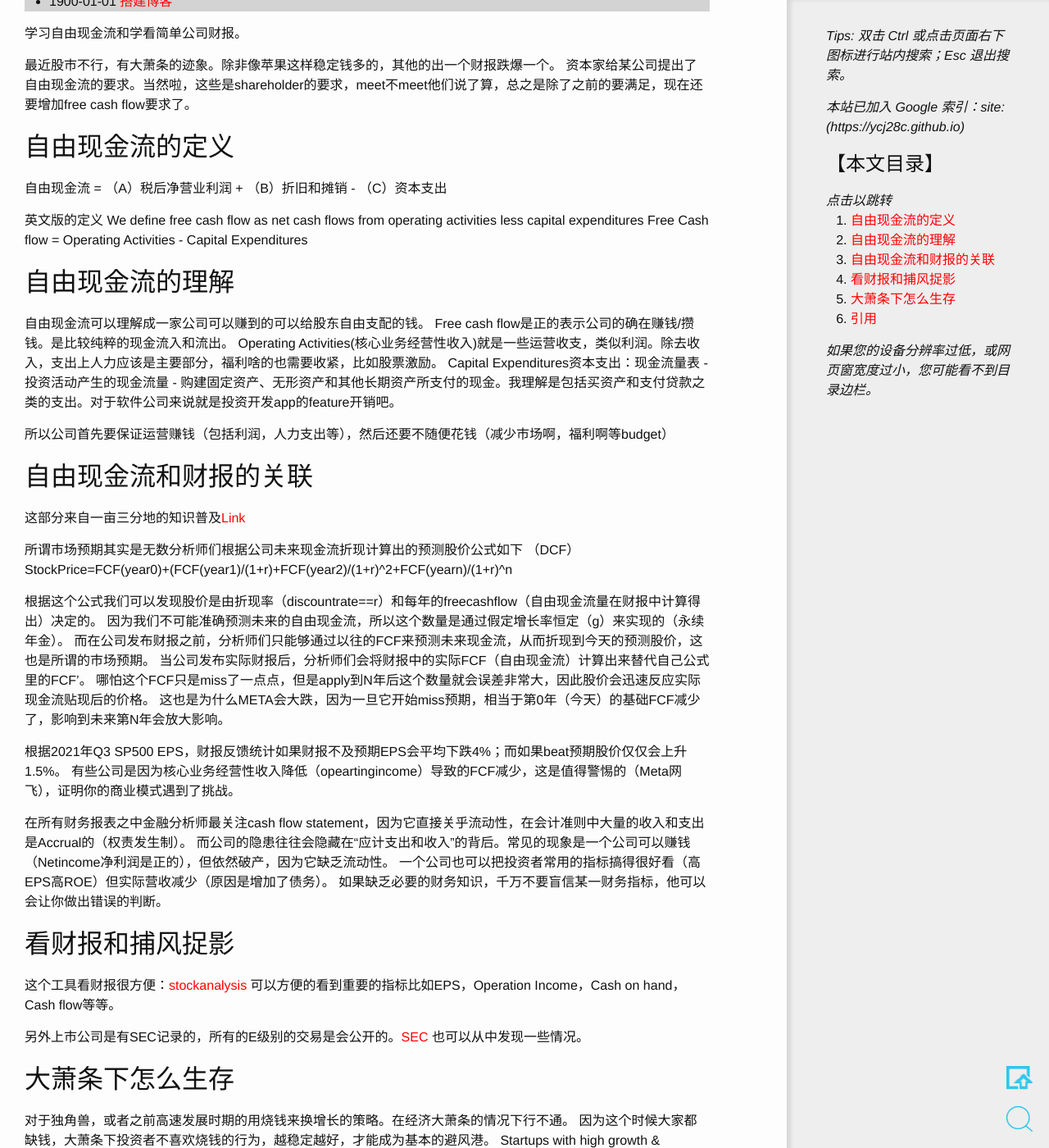
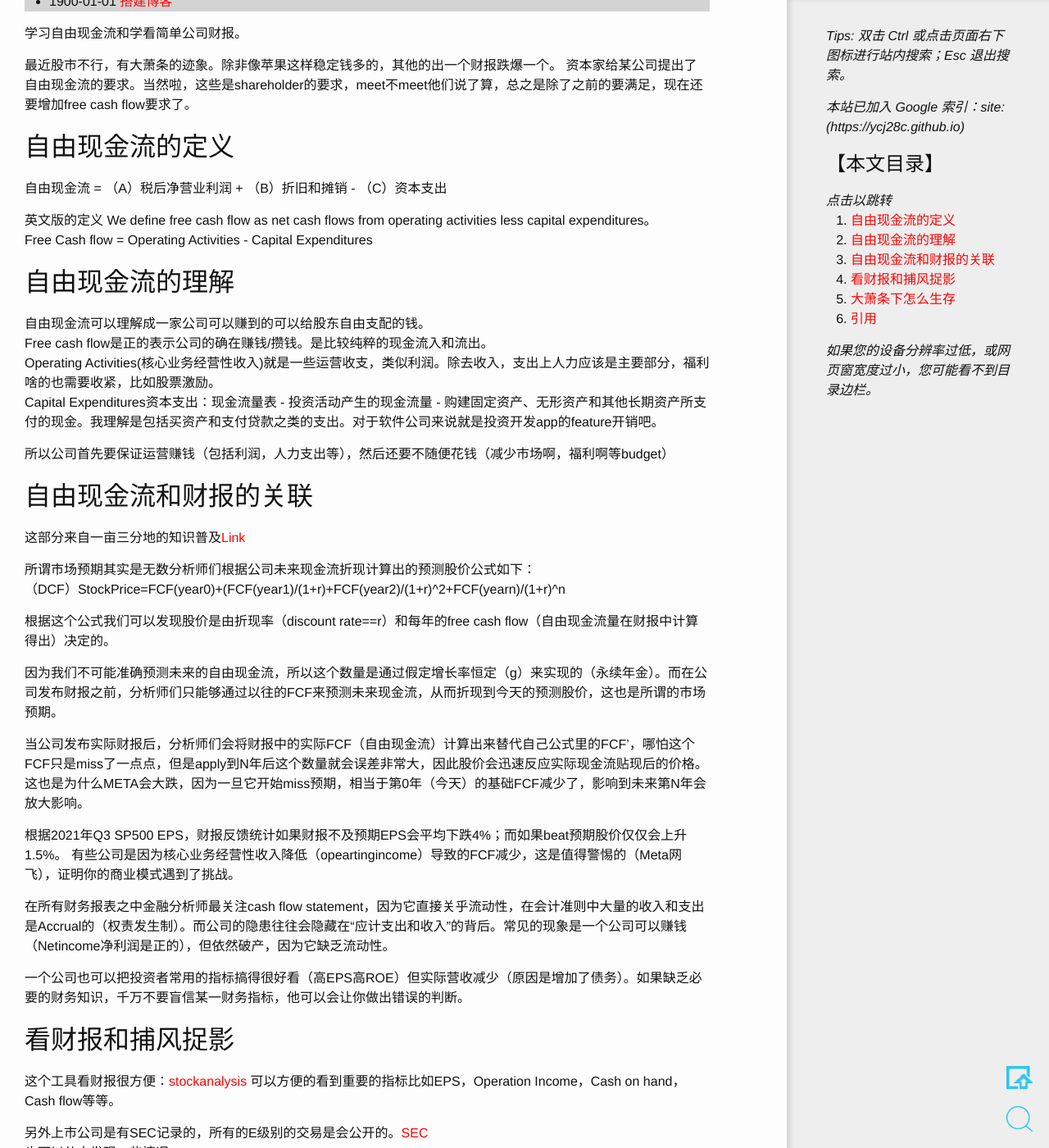
Before and after one commit to ycj28c/lifeblog, a Jekyll site: the page built from _posts/2022-05-10-free-cash-flow.md, in a window 1280 px wide and 1400 px high, scrolled down 560 px. Shown: the whole window at 82% size. Built offline with Jekyll 4.4.1, drawn with Linux system fonts in a browser that asks for light colours; comment, search, counter and statistics services are not loaded; some of the changed text lies outside the part shown.

Commit message:
Update 2022-05-10-free-cash-flow.md

```diff
--- a/_posts/2022-05-10-free-cash-flow.md
+++ b/_posts/2022-05-10-free-cash-flow.md
@@ -14,7 +14,7 @@
 自由现金流 = （A）税后净营业利润 + （B）折旧和摊销 - （C）资本支出
 
 英文版的定义
-We define free cash flow as net cash flows from operating activities less capital expenditures
+We define free cash flow as net cash flows from operating activities less capital expenditures。
 Free Cash flow = Operating Activities - Capital Expenditures
 
 ## 自由现金流的理解
@@ -28,23 +28,21 @@
 ## 自由现金流和财报的关联
 这部分来自一亩三分地的知识普及[Link](https://www.1point3acres.com/bbs/thread-893492-2-1.html)
 
-所谓市场预期其实是无数分析师们根据公司未来现金流折现计算出的预测股价公式如下
+所谓市场预期其实是无数分析师们根据公司未来现金流折现计算出的预测股价公式如下：
 （DCF）StockPrice=FCF(year0)+(FCF(year1)/(1+r)+FCF(year2)/(1+r)^2+FCF(yearn)/(1+r)^n
 
-根据这个公式我们可以发现股价是由折现率（discountrate==r）和每年的freecashflow（自由现金流量在财报中计算得出）决定的。
-因为我们不可能准确预测未来的自由现金流，所以这个数量是通过假定增长率恒定（g）来实现的（永续年金）。
-而在公司发布财报之前，分析师们只能够通过以往的FCF来预测未来现金流，从而折现到今天的预测股价，这也是所谓的市场预期。
-当公司发布实际财报后，分析师们会将财报中的实际FCF（自由现金流）计算出来替代自己公式里的FCF'。
-哪怕这个FCF只是miss了一点点，但是apply到N年后这个数量就会误差非常大，因此股价会迅速反应实际现金流贴现后的价格。
-这也是为什么META会大跌，因为一旦它开始miss预期，相当于第0年（今天）的基础FCF减少了，影响到未来第N年会放大影响。
+根据这个公式我们可以发现股价是由折现率（discount rate==r）和每年的free cash flow（自由现金流量在财报中计算得出）决定的。
+
+因为我们不可能准确预测未来的自由现金流，所以这个数量是通过假定增长率恒定（g）来实现的（永续年金）。而在公司发布财报之前，分析师们只能够通过以往的FCF来预测未来现金流，从而折现到今天的预测股价，这也是所谓的市场预期。
+
+当公司发布实际财报后，分析师们会将财报中的实际FCF（自由现金流）计算出来替代自己公式里的FCF'，哪怕这个FCF只是miss了一点点，但是apply到N年后这个数量就会误差非常大，因此股价会迅速反应实际现金流贴现后的价格。这也是为什么META会大跌，因为一旦它开始miss预期，相当于第0年（今天）的基础FCF减少了，影响到未来第N年会放大影响。
 
 根据2021年Q3 SP500 EPS，财报反馈统计如果财报不及预期EPS会平均下跌4%；而如果beat预期股价仅仅会上升1.5%。
 有些公司是因为核心业务经营性收入降低（opeartingincome）导致的FCF减少，这是值得警惕的（Meta网飞），证明你的商业模式遇到了挑战。
 
-在所有财务报表之中金融分析师最关注cash flow statement，因为它直接关乎流动性，在会计准则中大量的收入和支出是Accrual的（权责发生制）。
-而公司的隐患往往会隐藏在“应计支出和收入”的背后。常见的现象是一个公司可以赚钱（Netincome净利润是正的），但依然破产，因为它缺乏流动性。
-一个公司也可以把投资者常用的指标搞得很好看（高EPS高ROE）但实际营收减少（原因是增加了债务）。
-如果缺乏必要的财务知识，千万不要盲信某一财务指标，他可以会让你做出错误的判断。
+在所有财务报表之中金融分析师最关注cash flow statement，因为它直接关乎流动性，在会计准则中大量的收入和支出是Accrual的（权责发生制）。而公司的隐患往往会隐藏在“应计支出和收入”的背后。常见的现象是一个公司可以赚钱（Netincome净利润是正的），但依然破产，因为它缺乏流动性。
+
+一个公司也可以把投资者常用的指标搞得很好看（高EPS高ROE）但实际营收减少（原因是增加了债务）。如果缺乏必要的财务知识，千万不要盲信某一财务指标，他可以会让你做出错误的判断。
 
 ## 看财报和捕风捉影
 这个工具看财报很方便：[stockanalysis](https://stockanalysis.com/stocks/uber/financials/cash-flow-statement/quarterly/)
```
